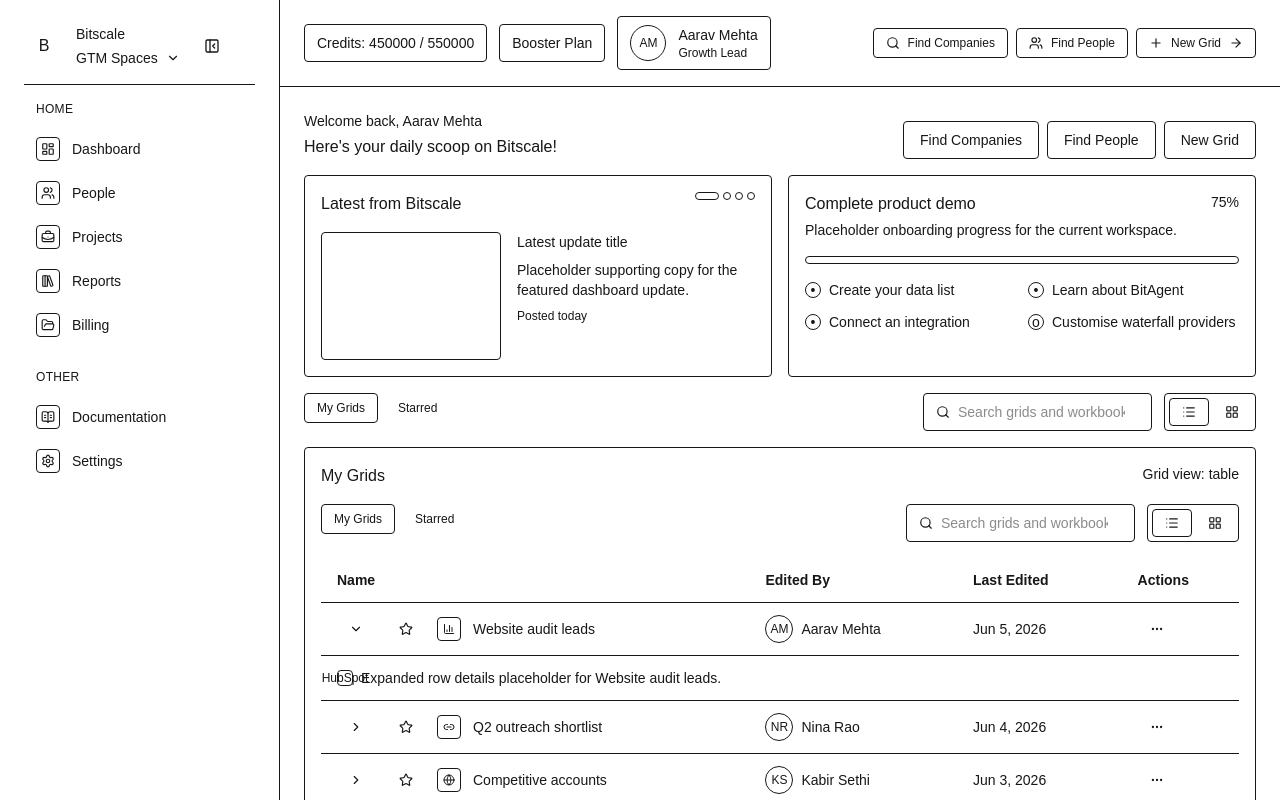
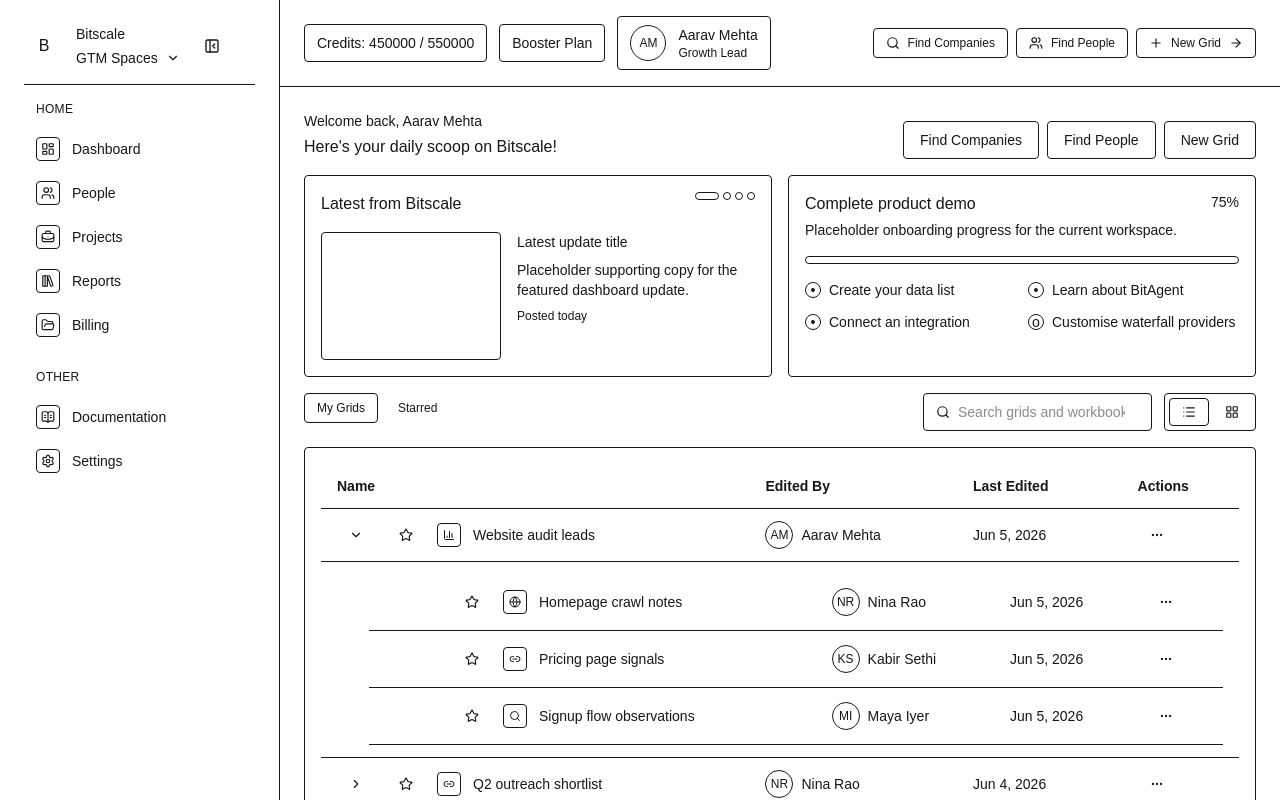
Before and after one commit to Naseeb7/saas-dashboard, a Next.js app: page / in a window 1280 px wide. Shown: the top 800 px of the page. Built offline with nearby package versions, Linux system fonts and the light colour scheme.

Commit message:
fix: correct nested grid row behavior

```diff
--- a/app/page.tsx
+++ b/app/page.tsx
@@ -11,6 +11,7 @@
 import { Button } from "@/components/shared/button";
 import { gridItems } from "@/data/grid-items";
 import { currentUser } from "@/data/users";
+import type { GridItem } from "@/types/grid";
 
 export default function Home() {
   const [isFindPeopleOpen, setIsFindPeopleOpen] = useState(false);
@@ -18,7 +19,7 @@
   const [searchValue, setSearchValue] = useState("");
   const [viewMode, setViewMode] = useState<GridViewMode>("table");
   const [favoriteMap, setFavoriteMap] = useState<Record<string, boolean>>(() =>
-    Object.fromEntries(gridItems.map((item) => [item.id, item.isFavorite])),
+    createFavoriteMap(gridItems),
   );
   const [expandedRowId, setExpandedRowId] = useState<string | null>(gridItems[0]?.id ?? null);
 
@@ -100,3 +101,17 @@
     </>
   );
 }
+
+function createFavoriteMap(rows: GridItem[]) {
+  const map: Record<string, boolean> = {};
+
+  for (const row of rows) {
+    map[row.id] = row.isFavorite;
+
+    for (const childRow of row.children ?? []) {
+      map[childRow.id] = childRow.isFavorite;
+    }
+  }
+
+  return map;
+}
--- a/components/dashboard/data-grid.tsx
+++ b/components/dashboard/data-grid.tsx
@@ -1,6 +1,5 @@
 "use client";
 
-import { useState } from "react";
 import {
   BarChart3,
   ChevronDown,
@@ -8,20 +7,18 @@
   FileText,
   FolderKanban,
   Globe,
+  Link2,
   MapPin,
   MoreHorizontal,
-  Link2,
   Search,
   Sparkles,
   Star,
 } from "lucide-react";
 
-import { GridToolbar, type GridTab, type GridViewMode } from "@/components/dashboard/grid-toolbar";
+import { Button } from "@/components/shared/button";
 import { Table, type TableColumn } from "@/components/shared/table";
-import { Button } from "@/components/shared/button";
 import { formatDateTime } from "@/lib/utils";
-import { gridItems } from "@/data/grid-items";
-import type { GridItem, GridSource } from "@/types/grid";
+import type { GridItem, GridRowBase, GridSource } from "@/types/grid";
 
 const sourceIcons: Record<GridSource, typeof Link2> = {
   linkedin: Link2,
@@ -34,101 +31,47 @@
   hubspot: BarChart3,
 };
 
-const sourceLabels: Record<GridSource, string> = {
-  linkedin: "LinkedIn",
-  "sales-nav": "Sales Nav",
-  website: "Website",
-  csv: "CSV",
-  google: "Google",
-  maps: "Maps",
-  factors: "Factors",
-  hubspot: "HubSpot",
-};
+interface RowRenderOptions {
+  depth: number;
+  expandable: boolean;
+  expandedRowId: string | null;
+  favoriteMap: Record<string, boolean>;
+  onToggleRowExpand: (rowId: string) => void;
+  onToggleFavorite: (rowId: string) => void;
+}
 
-const baseColumns: TableColumn<GridItem>[] = [
-  {
-    id: "name",
-    header: "Name",
-    cell: (row) => row.name,
-  },
-  {
-    id: "edited-by",
-    header: "Edited By",
-    cell: (row) => row.editedBy.name,
-  },
-  {
-    id: "last-edited",
-    header: "Last Edited",
-    cell: (row) => formatDateTime(row.lastEditedAt),
-  },
-  {
-    id: "actions",
-    header: "Actions",
-    cell: () => (
-      <Button type="button" variant="ghost" size="sm" aria-label="Open row actions">
-        <MoreHorizontal size={14} />
-      </Button>
-    ),
-  },
-];
-
-export function DataGrid() {
-  const [activeTab, setActiveTab] = useState<GridTab>("my-grids");
-  const [searchValue, setSearchValue] = useState("");
-  const [viewMode, setViewMode] = useState<GridViewMode>("table");
-  const [favoriteMap, setFavoriteMap] = useState<Record<string, boolean>>(() =>
-    Object.fromEntries(gridItems.map((item) => [item.id, item.isFavorite])),
-  );
-  const [expandedRowId, setExpandedRowId] = useState<string | null>(gridItems[0]?.id ?? null);
-
-  const visibleRows = gridItems
-    .filter((row) => {
-      if (activeTab === "starred" && !favoriteMap[row.id]) {
-        return false;
-      }
-
-      if (!searchValue.trim()) {
-        return true;
-      }
-
-      const query = searchValue.trim().toLowerCase();
-      return (
-        row.name.toLowerCase().includes(query) ||
-        row.editedBy.name.toLowerCase().includes(query) ||
-        row.source.toLowerCase().includes(query)
-      );
-    })
-    .map((row) => ({
-      ...row,
-      isFavorite: favoriteMap[row.id] ?? row.isFavorite,
-    }));
-
-  const columns = [
+function createColumns({
+  depth,
+  expandable,
+  expandedRowId,
+  favoriteMap,
+  onToggleRowExpand,
+  onToggleFavorite,
+}: RowRenderOptions): TableColumn<GridRowBase>[] {
+  return [
     {
-      ...baseColumns[0],
-      cell: (row: GridItem) => (
-        <div className="flex items-center gap-3">
+      id: "name",
+      header: "Name",
+      cell: (row) => (
+        <div className="flex items-center gap-3" style={{ paddingLeft: `${depth * 24}px` }}>
+          {expandable ? (
+            <Button
+              type="button"
+              variant="ghost"
+              size="sm"
+              onClick={() => onToggleRowExpand(row.id)}
+              aria-label={expandedRowId === row.id ? "Collapse row" : "Expand row"}
+            >
+              {expandedRowId === row.id ? <ChevronDown size={14} /> : <ChevronRight size={14} />}
+            </Button>
+          ) : (
+            <span aria-hidden="true" className="inline-flex h-8 w-8" />
+          )}
           <Button
             type="button"
             variant="ghost"
             size="sm"
-            onClick={() =>
-              setExpandedRowId((current) => (current === row.id ? null : row.id))
-            }
-            aria-label={expandedRowId === row.id ? "Collapse row" : "Expand row"}
-          >
-            {expandedRowId === row.id ? <ChevronDown size={14} /> : <ChevronRight size={14} />}
-          </Button>
-          <Button
-            type="button"
-            variant="ghost"
-            size="sm"
-            onClick={() =>
-              setFavoriteMap((current) => ({
-                ...current,
-                [row.id]: !current[row.id],
-              }))
-            }
+            onClick={() => onToggleFavorite(row.id)}
             aria-label={favoriteMap[row.id] ? "Remove from starred" : "Add to starred"}
           >
             <Star size={14} aria-hidden="true" />
@@ -141,8 +84,9 @@
       ),
     },
     {
-      ...baseColumns[1],
-      cell: (row: GridItem) => (
+      id: "edited-by",
+      header: "Edited By",
+      cell: (row) => (
         <div className="flex items-center gap-2">
           <span aria-hidden="true" className="flex h-7 w-7 items-center justify-center rounded-full border text-xs">
             {row.editedBy.initials}
@@ -151,45 +95,86 @@
         </div>
       ),
     },
-    baseColumns[2],
-    baseColumns[3],
-  ] satisfies TableColumn<GridItem>[];
+    {
+      id: "last-edited",
+      header: "Last Edited",
+      cell: (row) => formatDateTime(row.lastEditedAt),
+    },
+    {
+      id: "actions",
+      header: "Actions",
+      cell: () => (
+        <Button type="button" variant="ghost" size="sm" aria-label="Open row actions">
+          <MoreHorizontal size={14} />
+        </Button>
+      ),
+    },
+  ];
+}
+
+interface DataGridProps {
+  rows: GridItem[];
+  expandedRowId: string | null;
+  favoriteMap: Record<string, boolean>;
+  onToggleRowExpand: (rowId: string) => void;
+  onToggleFavorite: (rowId: string) => void;
+}
+
+export function DataGrid({
+  rows,
+  expandedRowId,
+  favoriteMap,
+  onToggleRowExpand,
+  onToggleFavorite,
+}: DataGridProps) {
+  const expandedRows = rows.flatMap((row) => {
+    if (row.id !== expandedRowId || row.children?.length === 0) {
+      return [];
+    }
+
+    return [row.id];
+  });
 
   return (
     <section aria-labelledby="grid-heading" className="space-y-4 rounded border p-4">
-      <div className="flex items-start justify-between gap-4">
-        <h2 id="grid-heading" className="text-base font-medium">
-          My Grids
-        </h2>
-        <span aria-hidden="true" className="text-sm">
-          Grid view: {viewMode}
-        </span>
-      </div>
-
-      <GridToolbar
-        activeTab={activeTab}
-        onTabChange={setActiveTab}
-        searchValue={searchValue}
-        onSearchChange={setSearchValue}
-        viewMode={viewMode}
-        onViewModeChange={setViewMode}
-      />
-
+      <h2 id="grid-heading" className="sr-only">
+        Dashboard data grid
+      </h2>
       <Table
         caption="Dashboard data grid"
-        columns={columns}
-        rows={visibleRows}
+        columns={createColumns({
+          depth: 0,
+          expandable: true,
+          expandedRowId,
+          favoriteMap,
+          onToggleRowExpand,
+          onToggleFavorite,
+        })}
+        rows={rows}
         getRowKey={(row) => row.id}
         emptyState="No grids match the current view."
-        expandedRowIds={expandedRowId ? [expandedRowId] : []}
-        renderExpandedRow={(row) => (
-          <div className="flex items-center gap-2">
-            <span aria-hidden="true" className="inline-flex h-4 w-4 items-center justify-center rounded border text-xs">
-              {sourceLabels[row.source]}
-            </span>
-            <span>Expanded row details placeholder for {row.name}.</span>
-          </div>
-        )}
+        expandedRowIds={expandedRows}
+        renderExpandedRow={(row) =>
+          row.children?.length ? (
+            <div className="pl-8">
+              <Table
+                caption={`${row.name} child grids`}
+                columns={createColumns({
+                  depth: 1,
+                  expandable: false,
+                  expandedRowId: null,
+                  favoriteMap,
+                  onToggleRowExpand,
+                  onToggleFavorite,
+                })}
+                rows={row.children}
+                getRowKey={(childRow) => childRow.id}
+                emptyState="No nested grids available."
+                hideHeader
+              />
+            </div>
+          ) : null
+        }
       />
     </section>
   );
--- a/components/shared/table.tsx
+++ b/components/shared/table.tsx
@@ -15,6 +15,7 @@
   rows: T[];
   getRowKey: (row: T) => string;
   emptyState?: ReactNode;
+  hideHeader?: boolean;
   expandedRowIds?: string[];
   renderExpandedRow?: (row: T) => ReactNode;
 }
@@ -25,6 +26,7 @@
   rows,
   getRowKey,
   emptyState,
+  hideHeader = false,
   expandedRowIds,
   renderExpandedRow,
 }: TableProps<T>) {
@@ -32,7 +34,7 @@
     <div className="overflow-x-auto">
       <table className="min-w-full border-collapse">
         {caption ? <caption className="sr-only">{caption}</caption> : null}
-        <thead>
+        <thead className={hideHeader ? "sr-only" : undefined}>
           <tr>
             {columns.map((column) => (
               <th
--- a/data/grid-items.ts
+++ b/data/grid-items.ts
@@ -21,6 +21,68 @@
         type: "edit",
       },
     ],
+    children: [
+      {
+        id: "grid-001-a",
+        name: "Homepage crawl notes",
+        editedBy: teamMembers[1],
+        lastEditedAt: "2026-06-05T15:05:00Z",
+        source: "website",
+        isFavorite: true,
+        actions: [
+          {
+            id: "view",
+            label: "View",
+            type: "view",
+          },
+          {
+            id: "edit",
+            label: "Edit",
+            type: "edit",
+          },
+        ],
+      },
+      {
+        id: "grid-001-b",
+        name: "Pricing page signals",
+        editedBy: teamMembers[2],
+        lastEditedAt: "2026-06-05T15:18:00Z",
+        source: "linkedin",
+        isFavorite: false,
+        actions: [
+          {
+            id: "view",
+            label: "View",
+            type: "view",
+          },
+          {
+            id: "archive",
+            label: "Archive",
+            type: "archive",
+          },
+        ],
+      },
+      {
+        id: "grid-001-c",
+        name: "Signup flow observations",
+        editedBy: teamMembers[3],
+        lastEditedAt: "2026-06-05T15:32:00Z",
+        source: "google",
+        isFavorite: false,
+        actions: [
+          {
+            id: "view",
+            label: "View",
+            type: "view",
+          },
+          {
+            id: "edit",
+            label: "Edit",
+            type: "edit",
+          },
+        ],
+      },
+    ],
   },
   {
     id: "grid-002",
@@ -41,6 +103,48 @@
         type: "archive",
       },
     ],
+    children: [
+      {
+        id: "grid-002-a",
+        name: "Priority account list",
+        editedBy: teamMembers[0],
+        lastEditedAt: "2026-06-04T10:20:00Z",
+        source: "sales-nav",
+        isFavorite: true,
+        actions: [
+          {
+            id: "view",
+            label: "View",
+            type: "view",
+          },
+          {
+            id: "edit",
+            label: "Edit",
+            type: "edit",
+          },
+        ],
+      },
+      {
+        id: "grid-002-b",
+        name: "Warm intro pipeline",
+        editedBy: teamMembers[1],
+        lastEditedAt: "2026-06-04T10:42:00Z",
+        source: "hubspot",
+        isFavorite: false,
+        actions: [
+          {
+            id: "view",
+            label: "View",
+            type: "view",
+          },
+          {
+            id: "archive",
+            label: "Archive",
+            type: "archive",
+          },
+        ],
+      },
+    ],
   },
   {
     id: "grid-003",
@@ -59,6 +163,28 @@
         id: "edit",
         label: "Edit",
         type: "edit",
+      },
+    ],
+    children: [
+      {
+        id: "grid-003-a",
+        name: "Competitor backlinks",
+        editedBy: teamMembers[2],
+        lastEditedAt: "2026-06-03T18:52:00Z",
+        source: "website",
+        isFavorite: true,
+        actions: [
+          {
+            id: "view",
+            label: "View",
+            type: "view",
+          },
+          {
+            id: "archive",
+            label: "Archive",
+            type: "archive",
+          },
+        ],
       },
     ],
   },
```
Also changed, not shown: types/grid.ts (+7 -1 lines).
